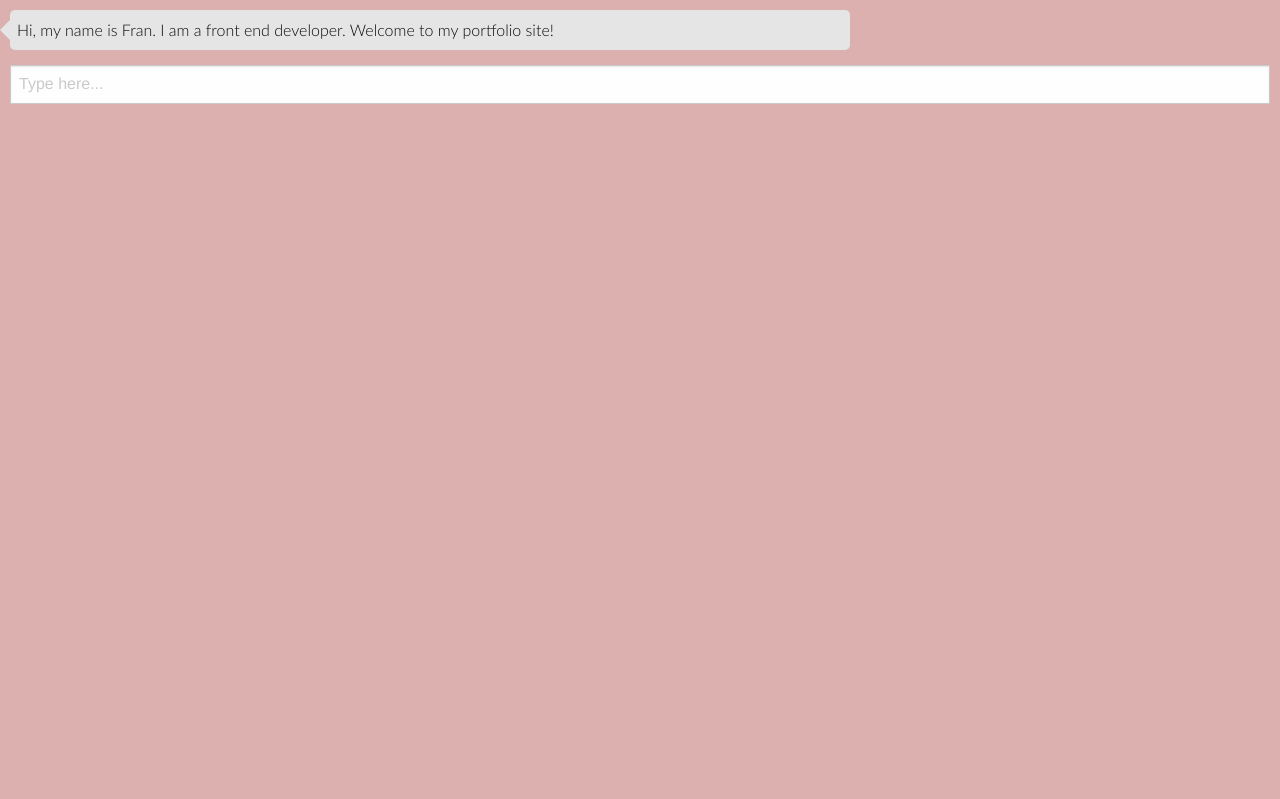
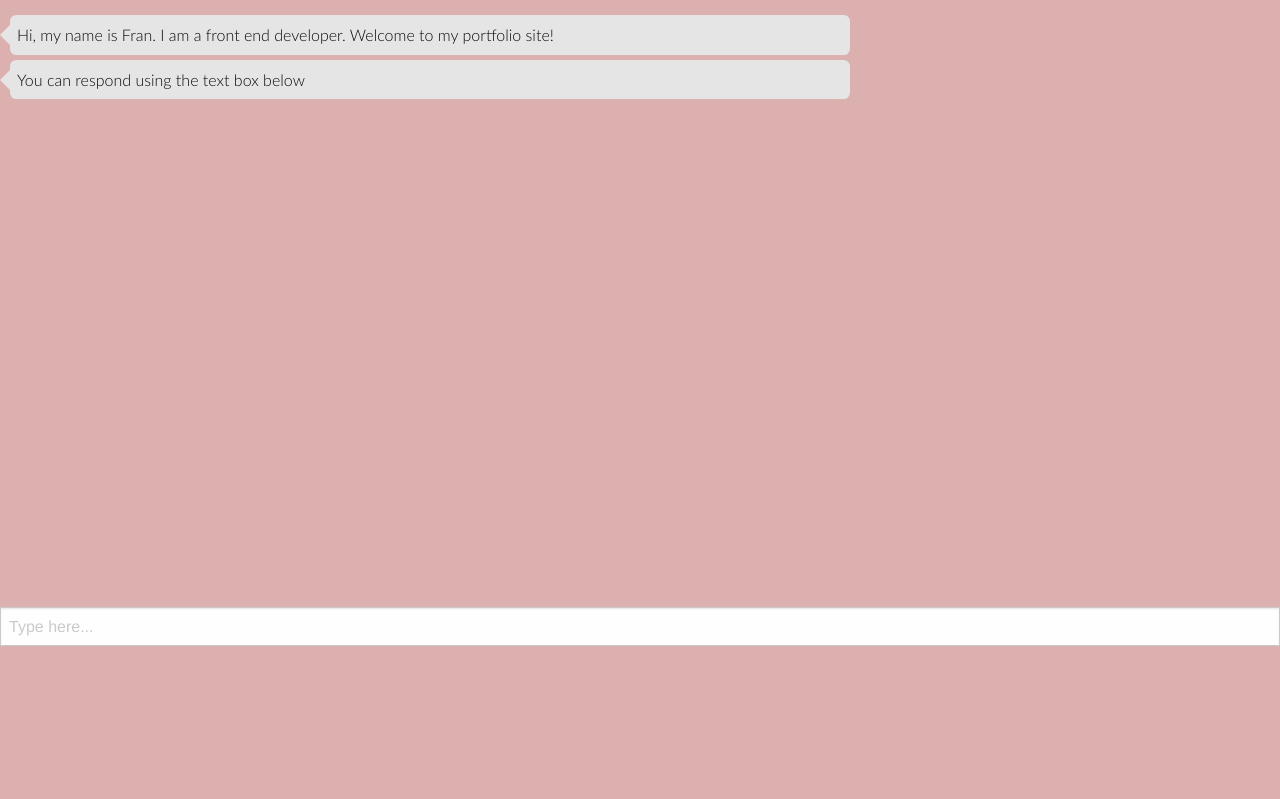
Before and after one commit to Fwyllie/Portfolio, a PHP site: page / in a window 1280 px wide. Shown: the part 144-943 px from the top of the page. Run offline with PHP 8.4, Linux system fonts and the light colour scheme; some web fonts are replaced.

Commit message:
updated chat

```diff
--- a/css/app.css
+++ b/css/app.css
@@ -200,19 +200,29 @@ h2{
   display: block;
 }
 
-
-#welcomeMessage{
+.chat{
   background-color: #e5e5e5;
   border-radius: 5px;
+  margin-top: 5px;
 }
+
+#welcomeMessage, #helpMessage, #myMessage2, #myMessage3{
+  transform: translateX(-150%);
+  -webkit-transform: translateX(-150%);
+  font-family: lato-light, helvetica, times;
+}
+
+/*ANIMATIONS*/
 
 .bounceRight{
 	animation-name: bounceRight;
 	-webkit-animation-name: bounceRight;
 	animation-duration: 1s;
 	-webkit-animation-duration: 1s;
-  animation-delay: 1.4s;
-  -webkit-animation-delay: 1.4s;
+  animation-delay: 0.8s;
+  -webkit-animation-delay: 0.8s;
+  animation-fill-mode: forwards;
+  -webkit-animation-fill-mode: forwards;
 	animation-timing-function: ease-in-out;
 	-webkit-animation-timing-function: ease-in-out;
 }
@@ -232,6 +242,37 @@ h2{
   65%{-webkit-transform: translateX(-4%);}
 	80%{-webkit-transform: translateX(4%);}
 	95%{-webkit-transform: translateX(-2%);}
+	100% {-webkit-transform: translateX(0%);}
+}
+
+.bounceRight2{
+	animation-name: bounceRight2;
+	-webkit-animation-name: bounceRight2;
+	animation-duration: 1s;
+	-webkit-animation-duration: 1s;
+  animation-delay: 2.5s;
+  -webkit-animation-delay: 2.5s;
+  animation-fill-mode: forwards;
+  -webkit-animation-fill-mode: forwards;
+	animation-timing-function: ease-in-out;
+	-webkit-animation-timing-function: ease-in-out;
+}
+
+@keyframes bounceRight2 {
+	0% {transform: translateX(-150%);}
+  50%{-webkit-transform: translateX(8%);}
+  65%{-webkit-transform: translateX(-4%);}
+  80%{-webkit-transform: translateX(4%);}
+  95%{-webkit-transform: translateX(-2%);}
+	100% {transform: translateX(0%);}
+}
+
+@-webkit-keyframes bounceRight2 {
+	0% {-webkit-transform: translateX(-150%);}
+  50%{-webkit-transform: translateX(8%);}
+  65%{-webkit-transform: translateX(-4%);}
+  80%{-webkit-transform: translateX(4%);}
+  95%{-webkit-transform: translateX(-2%);}
 	100% {-webkit-transform: translateX(0%);}
 }
 
@@ -261,7 +302,7 @@ h2{
 	background: #e5e5e5;
 	border-radius: .4em;
   padding: 7px;
-  margin-top: 10px;
+  margin-top: 5px;
 }
 
 .speech-bubble-right:after {
@@ -278,41 +319,55 @@ h2{
 	margin-right: -0.625em;
 }
 
-#userBubble1, #userBubble2, #myMessage2{
+#userBubble1, #userBubble2, #myMessage2, #myMessage3{
   display: none;
 }
 
 #response{
+  position: absolute;
+  bottom: 54px;
   margin: 0;
 }
 
 #response li{
   display: none;
-  border: 1px #ffffff solid;
-  border-radius: 5px;
-  padding: 3px;
   margin-top: 5px;
-  background-color: #ccc;
   text-decoration: none;
 }
+
+.sendIcon{
+  margin-right: 7px;
+  border: solid black;
+  border-width: 0 3px 3px 0;
+  display: inline-block;
+  padding: 3px;
+  transform: rotate(-45deg);
+    -webkit-transform: rotate(-45deg);
+}
+
 
 #response li a{
   color: black;
 }
 
-#response li:hover{
-  border: 1px #fff solid;
+#response li a p{
+  font-size: 0.9em;
 }
 
+#response li:hover{
+  box-shadow: 2px 2px 2px #b8b8b8;
+}
 
 #response li a p:hover{
-  color: #ffffff;
+  color: #4A4A4A;
 }
 
-
 #typeInput{
-  margin-top: 15px;
+  position: absolute;
+  bottom: 10px;
+  margin-top: 5px;
   margin-bottom: 0;
+  right: 0;
 }
 /*RESUME ARROW*/
 
@@ -329,7 +384,7 @@ h2{
   color: #ffffff;
 }
 
-#resumeArrow p::after{
+#resumeArrow::after{
   content:"";
   position: absolute;
   top:0;
@@ -364,28 +419,9 @@ h2{
 	0% {-webkit-transform: translateX(-90%);}
 	100% {-webkit-transform: translateX(-10%);}
 }
-
-/*.slideRight{
-  margin-bottom: 15px;
-  -webkit-transform: translateX(20%);
-  -ms-transform: translateX(20%);
-  transform: translateX(20%);
+.resumeOn{
+  text-align: center;
 }
-
-.slideRight:hover{
-  background-color: black;
-	animation-name: slideRight;
-	-webkit-animation-name: slideRight;
-	animation-duration: 1s;
-	-webkit-animation-duration: 1s;
-  animation-fill-mode: forwards;
-	animation-timing-function: ease-in-out;
-	-webkit-animation-timing-function: ease-in-out;
-}
-
-@keyframes slideRight {
-	100% {transform: translateX(-20%);}
-}*/
 
 /*ABOUT ME*/
 #section1{
@@ -438,8 +474,8 @@ h2{
 .lightbox-img{
 	display: block;
 	margin: 20px auto;
-	max-width: 1000px;
-	max-height: 600px;
+	max-width: 100%;
+	height: auto;
 }
 
 .lightbox-desc{
@@ -456,6 +492,11 @@ h2{
 }
 
 /*CONTACT FORM*/
+
+.street{
+  display: none;
+}
+
 #section3 {
   padding: 10px;
 }
--- a/index.html
+++ b/index.html
@@ -39,20 +39,25 @@
     </div>
   </header>
   <section id="welcome" class="grid-x">
-    <div id="welcomeMessage" class="bounceRight speech-bubble-left small-8 cell"><p>Hi, my name is Fran. I am a front end developer. Welcome to my portfolio site!</p></div>
-    <div id="userBubble1" class="speech-bubble-right small-8 small-offset-4 cell"><p></p></div>
-    <div id="myMessage2" class="speech-bubble-left small-8 cell"><p></p></div>
-    <div id="userBubble2" class="speech-bubble-right small-8 small-offset-4 cell"><p></p></div>
+    <div id="welcomeMessage" class="chat bounceRight speech-bubble-left small-8 cell"><p>Hi, my name is Fran. I am a front end developer. Welcome to my portfolio site!</p></div>
+    <div id="helpMessage" class="chat bounceRight2 speech-bubble-left small-8 cell"><p>You can respond using the text box below</p></div>
+    <div id="userBubble1" class="chat speech-bubble-right small-8 small-offset-4 cell"><p></p></div>
+    <div id="myMessage2" class="chat speech-bubble-left bounceRight small-8 cell"><p></p></div>
+    <div id="userBubble2" class="chat speech-bubble-right small-8 small-offset-4 cell"><p></p></div>
+    <div id="myMessage3" class="chat speech-bubble-left bounceRight small-8 cell"><p></p></div>
     <input type="text" id="typeInput" placeholder="Type here...">
       <ul id="response" class="grid-x">
-        <li><a class="answer">
-          <p>This is a question that has lots of words in it wouldnt you agree?</p>
+        <li><a id="user1" class="answer columns">
+          <p><span class="answerP"></span>I want to see your resume.</p>
         </a></li>
-        <li><a class="answer">
-          <p>Question 2 this similar but better</p>
+        <li><a id="user2" class="answer columns">
+          <p><span class="answerP"></span>Tell me more about you.</p>
         </a></li>
-        <li><a class="answer">
-          <p>Fran is coding and she is killing it.</p>
+        <li><a id="user3" class="answer columns">
+          <p><span class="answerP"></span>I want to see sites you have coded in the past.</p>
+        </a></li>
+        <li><a id="user4" class="answer columns">
+          <p><span class="answerP"></span>How can I contact you?</p>
         </a></li>
       </ul>
   </section>
@@ -83,7 +88,7 @@
   </section>
   <section class="lightbox">
 		<i class="fa fa-times close-lightbox"></i>
-		<img src="images/filler.jpg" alt="WOW look at this lightbox image" class="lightbox-img">
+		<img class="lightbox-img" src="images/filler.jpg" alt="WOW look at this lightbox image">
 		<p class="lightbox-desc">Placeholder copy</p>
     <ul class="subImagesContainer"></ul>
 	</section>
@@ -91,11 +96,12 @@
     <h2 class="cell">Contact</h2>
     <p class="small-10 cell">im the best so you should contact me and give me all of your money. okay thanks bye</p>
     <form class="cell" id="contactInputs">
-			<input class="pinkBG" type="text" required placeholder="Name: (REQUIRED)">
-			<input class="pinkBG" type="email" required placeholder="Email: (REQUIRED)">
-      <input class="pinkBG" type="text" placeholder="Subject: ">
-			<textarea class="pinkBG" rows="12" cols="50" required placeholder="Your Message: (REQUIRED)"></textarea>
-      <input id="submitButton" type="submit">
+			<input class="pinkBG" name="name" type="text" required placeholder="Name: (REQUIRED)">
+			<input class="pinkBG" name="email" type="email" required placeholder="Email: (REQUIRED)">
+      <input class="street" name="street" type="text" placeholder="Street:">
+      <input class="pinkBG" name="subject" type="text" placeholder="Subject: ">
+			<textarea class="pinkBG" name="message" rows="12" cols="50" required placeholder="Your Message: (REQUIRED)"></textarea>
+      <input id="submitButton" name="submit" type="submit">
 		</form>
     <a href="github.com"><img class="small-2 cell socials"  src="images/github-logo.png" alt="Github"></a>
     <a href="linkedin.com"><img class="small-2 cell socials" src="images/linkedin-logo.png" alt="LinkedIn"></a>
--- a/js/app.js
+++ b/js/app.js
@@ -1,5 +1,5 @@
 $(document).foundation()
-var nav = document.querySelector("#mainNav");
+	var nav = document.querySelector("#mainNav");
 	var links = nav.querySelectorAll("li");
 	//console.log(links);
 
@@ -14,3 +14,19 @@
 	for(var i=0; i<links.length; i++){
 		links[i].addEventListener("click", scrollit, false);
 	}
+
+var arrow = document.querySelector("#resumeArrow");
+var text =  arrow.querySelector("p");
+
+function textAdd(){
+	text.innerHTML = "Resume.";
+	arrow.classList.add("resumeOn");
+	arrow.addEventListener("mouseout", textRemove, false);
+}
+
+function textRemove(){
+	text.innerHTML = "R.";
+	arrow.classList.remove("resumeOn");
+}
+
+arrow.addEventListener("mouseover", textAdd, false);
--- a/js/lightbox.js
+++ b/js/lightbox.js
@@ -6,6 +6,8 @@
 	example.forEach(function(element, index){
 		element.addEventListener("click", openLB, false);
 	});
+
+
 
 	function openLB(currentIndex, currentObject){
 		console.log(this.id);
@@ -18,6 +20,8 @@
 		lightboxDesc = document.querySelector('.lightbox-desc'),
 		subImages = document.querySelector('.subImagesContainer');
 
+		lightBoxClose.addEventListener('click', closeLB ,false);
+
 		lightbox.style.display = "block";
 		window.scrollTo(0,0);
     document.body.style.overflow = "hidden";
@@ -25,7 +29,7 @@
 		lightBoxImg.src = "images/" + currentObject.images[currentIndex];
 		lightboxDesc.innerHTML = currentObject.ImageDescription[currentIndex];
 
-		lightBoxClose.addEventListener('click', closeLB ,false);
+
 	}
 
 	function closeLB(){
```
Also changed, not shown: js/chat.js (+64 -21 lines), images/logoTest.png (deleted), images/send.svg (added), 4 other files.
